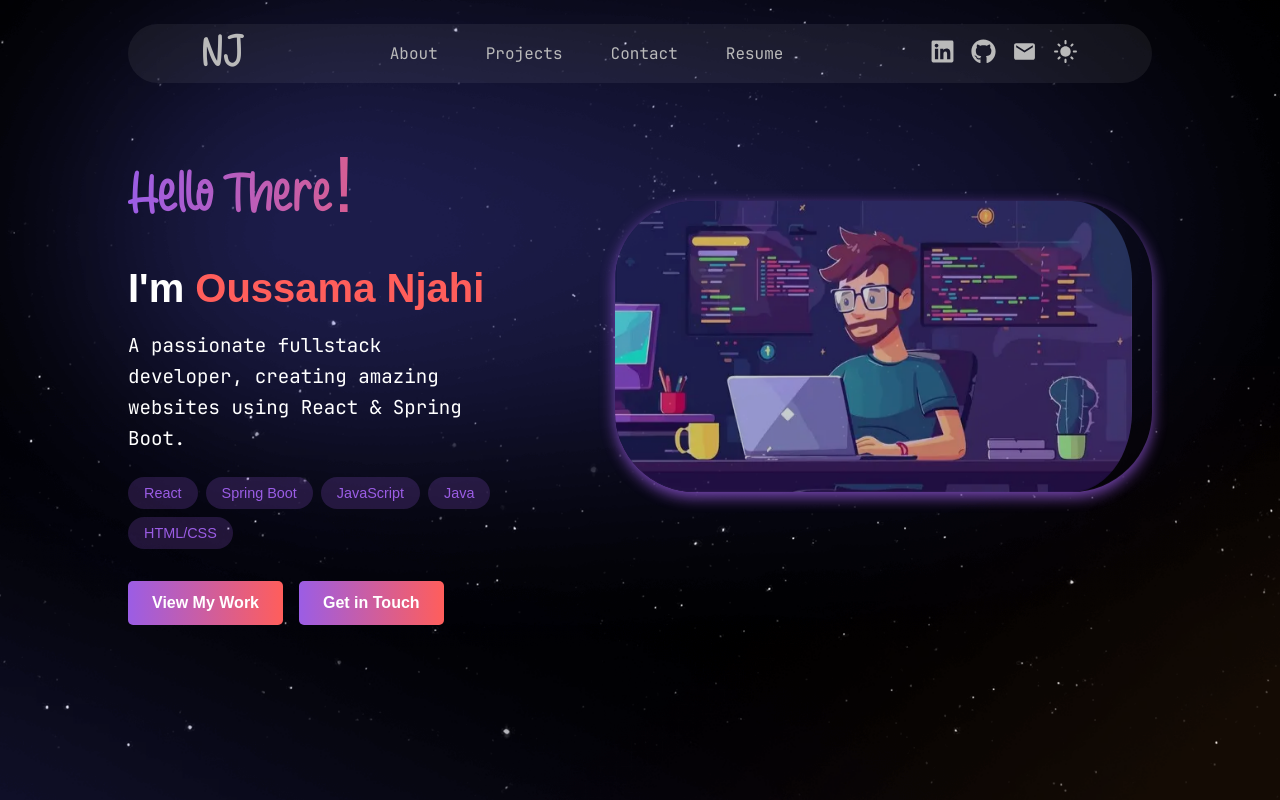
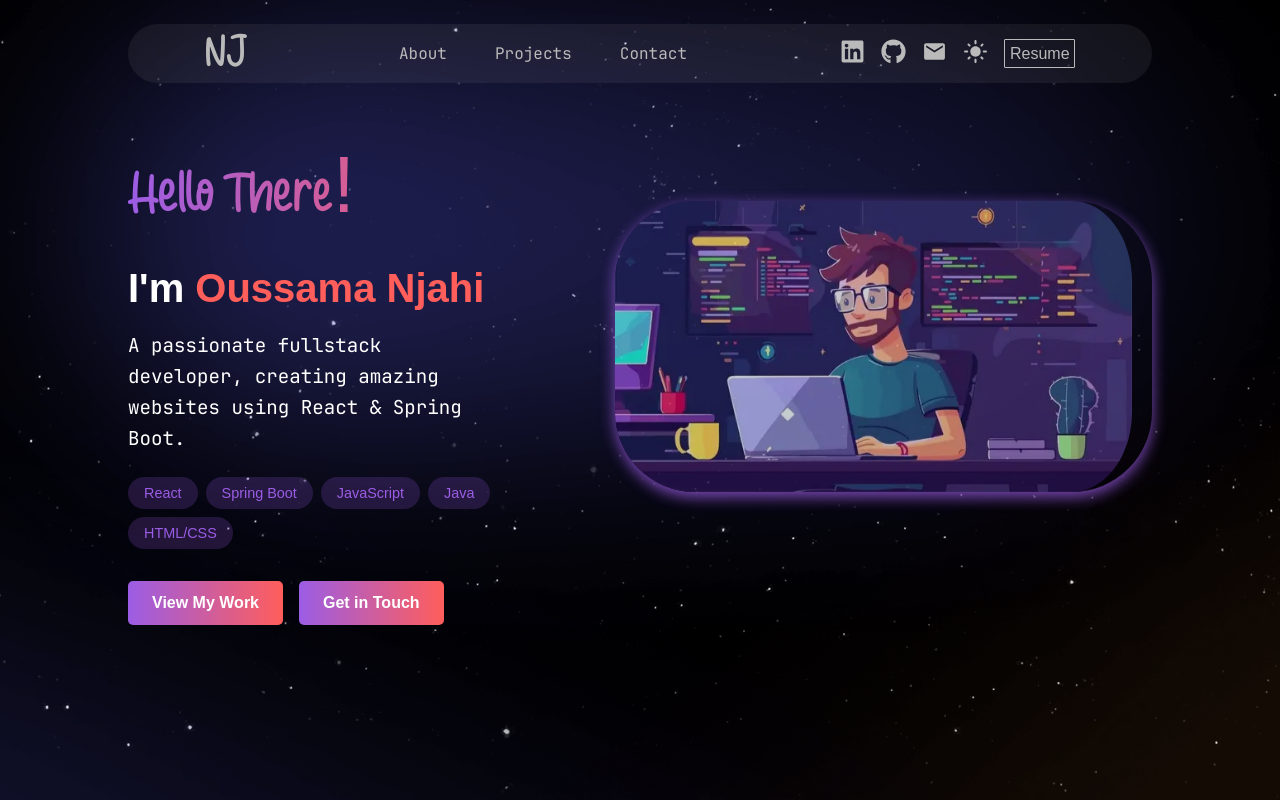
Before and after one commit to Njahi98/MyPortfolioV1, a React (Vite) app: page / in a window 1280 px wide. Shown: the top 800 px of the page. Built offline with nearby package versions, Linux system fonts and the light colour scheme.

Commit message:
Resume Btn

```diff
--- a/src/Components/Navbar/Navbar.jsx
+++ b/src/Components/Navbar/Navbar.jsx
@@ -172,9 +172,7 @@ const toggleTheme = useContext(DarkContext);
             <a href="#Contact" onClick={handleSmoothClick("Contact")}>
               Contact
             </a>
-            <a href={cvPdf} target="_blank">
-              Resume
-            </a>
+
           </div>
 
           <div className={styles.socialMedia}>
@@ -201,6 +199,12 @@ const toggleTheme = useContext(DarkContext);
             ) : (
               <MdDarkMode onClick={toggleDarkMode} size={25} />
             )}
+                <a href={cvPdf} target="_blank" style={{textDecoration:'none',
+                   border:'1px solid',
+                    borderRadius:'1px',
+                    padding:'0.3rem'}}>
+              Resume
+            </a>
           </div>
         </div>
       )}
--- a/src/Components/Navbar/Navbar.module.css
+++ b/src/Components/Navbar/Navbar.module.css
@@ -41,7 +41,6 @@
 .socialMedia {
   display: flex;
   column-gap: 1rem;
-  justify-content: baseline;
 }
 .socialMedia * {
   cursor: pointer;
```
